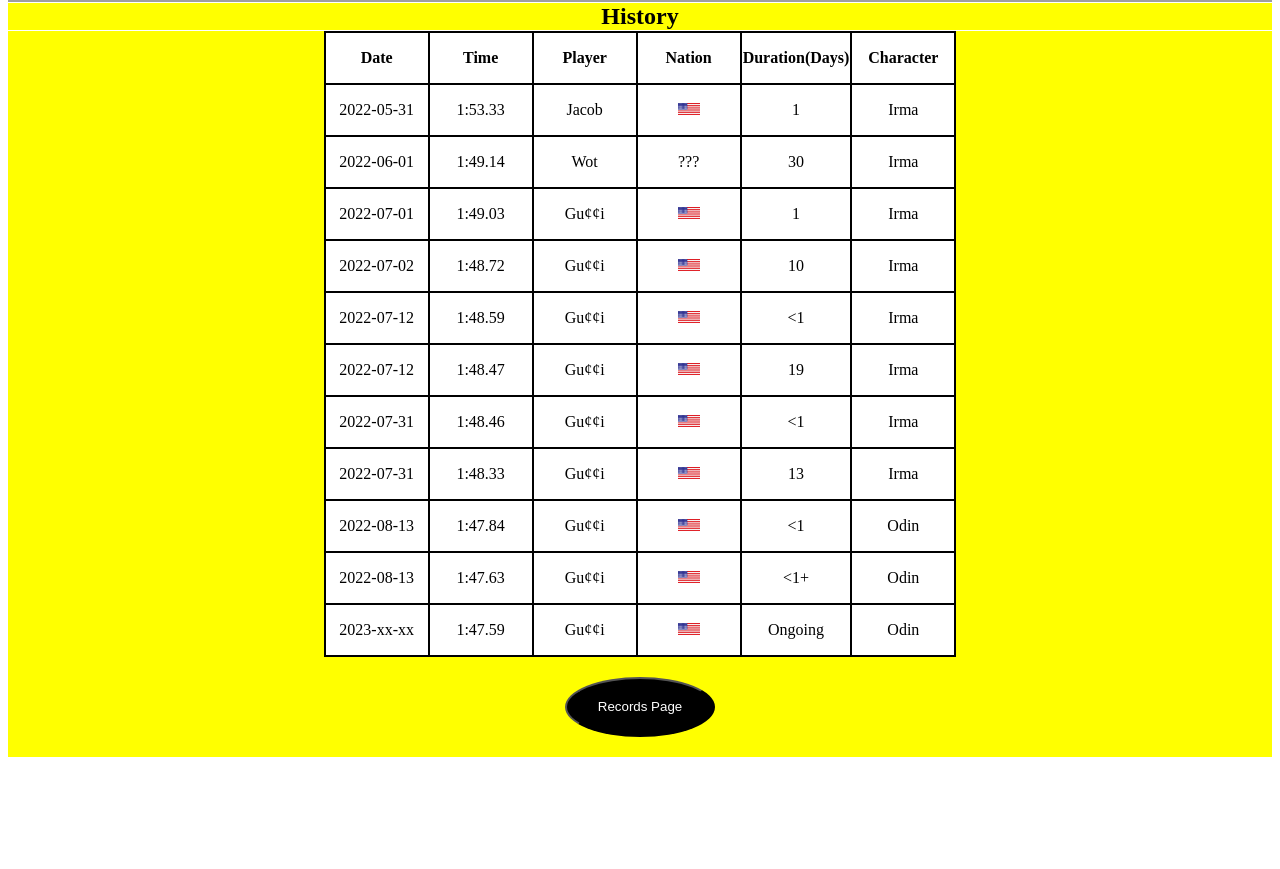
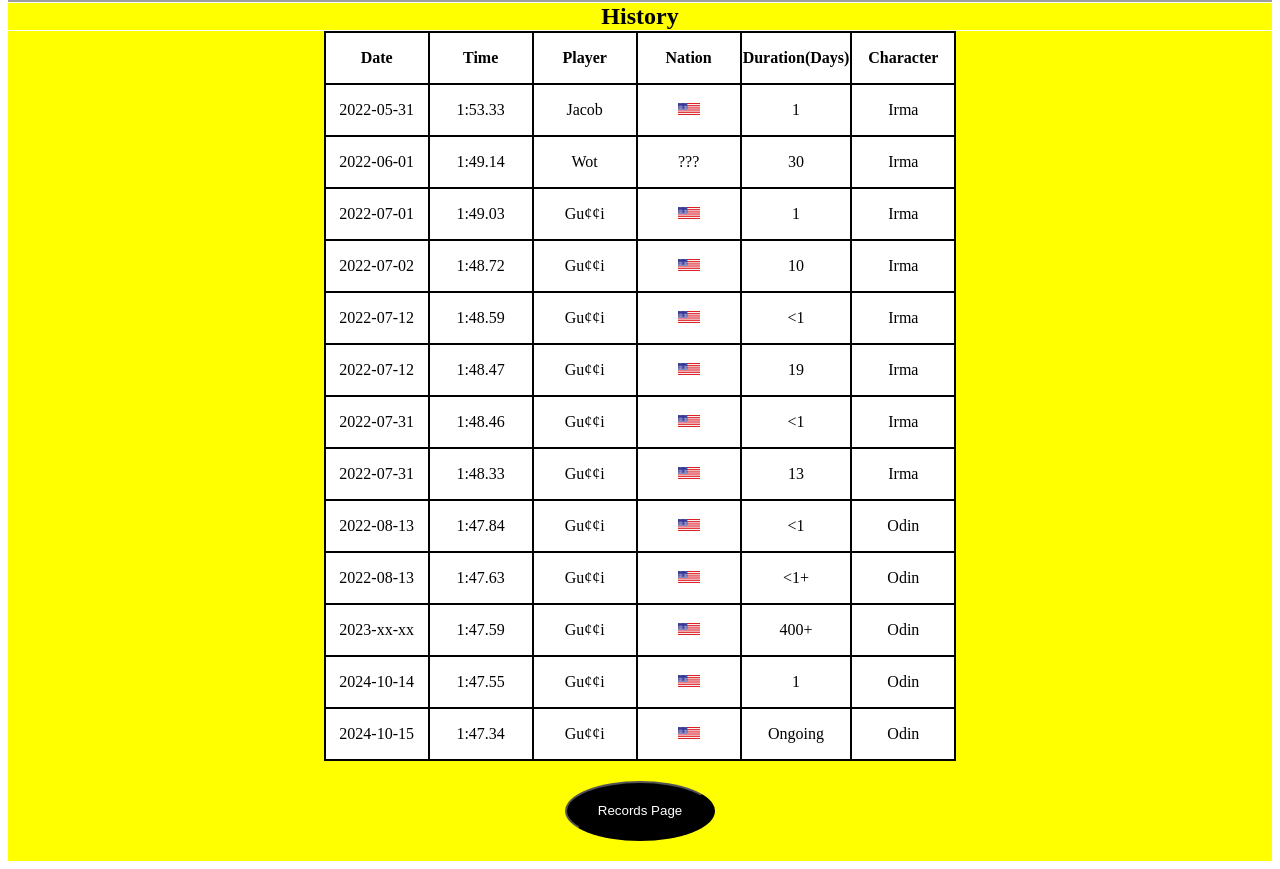
Before and after one commit to Ahutchin948/ChocoboGPWorldRecords, a plain HTML site: page T24Beginner.html in a window 1280 px wide. Shown: the part 975-1844 px from the top of the page. Before the commit the page ends 1740 px from the top, so only its background shows below. Drawn offline with Linux system fonts and the light colour scheme; grey boxes are pictures that could not be loaded.

Commit message:
Add files via upload

```diff
--- a/T24Beginner.html
+++ b/T24Beginner.html
@@ -223,6 +223,26 @@
         <td><center>1:47.59</center></td>
         <td><center>Gu¢¢i</center></td>
         <td><center><img alt="USA" title="USA" src="USAFlag.png" height="12" width=22></center></td>
+        <td><center>400+</center></td>
+        <td><center>Odin</center></td>
+
+    </tr>
+
+    <tr>
+        <td><center>2024-10-14</center></td>
+        <td><center>1:47.55</center></td>
+        <td><center>Gu¢¢i</center></td>
+        <td><center><img alt="USA" title="USA" src="USAFlag.png" height="12" width=22></center></td>
+        <td><center>1</center></td>
+        <td><center>Odin</center></td>
+
+    </tr>
+
+    <tr>
+        <td><center>2024-10-15</center></td>
+        <td><center>1:47.34</center></td>
+        <td><center>Gu¢¢i</center></td>
+        <td><center><img alt="USA" title="USA" src="USAFlag.png" height="12" width=22></center></td>
         <td><center>Ongoing</center></td>
         <td><center>Odin</center></td>
 
```
Also changed, not shown: T18Master.html (+1 -1 lines), T23Beginner.html (+1 -1 lines), T2Master.html (+2 -2 lines), T4Master.html (+1 -1 lines), T5Beginner.html (+1 -1 lines), T8Master.html (+1 -1 lines), index.html (+2 -2 lines).
